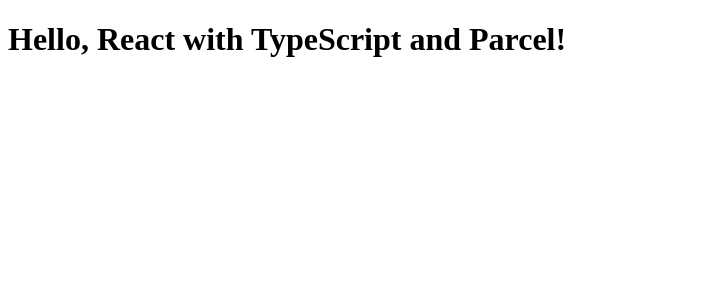
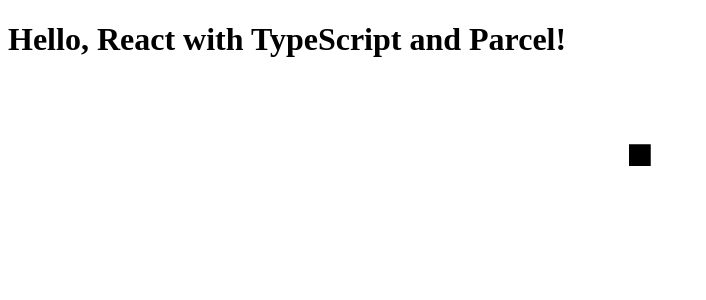
Before and after one commit to ivanpondal/3d-viewer-challenge, a React (Vite) app: page / in a window 1280 px wide. Shown: the top 300 px of the page, without its empty margins (0-706 px from the left). Built offline with nearby package versions, Linux system fonts and the light colour scheme.

Commit message:
Add canvas with hello world square

```diff
--- /dev/null
+++ b/src/App.tsx
@@ -0,0 +1,7 @@
+import React from 'react';
+import { ViewerCanvas } from './viewer/ViewerCanvas';
+
+export const App: React.FC = () => (<div>
+    <h1>Hello, React with TypeScript and Parcel!</h1>
+    <ViewerCanvas />
+</div >)
--- a/src/index.tsx
+++ b/src/index.tsx
@@ -1,7 +1,7 @@
 import React from "react";
 import { createRoot } from 'react-dom/client';
+import { App } from "./App";
 
-const App: React.FC = () => <h1>Hello, React with TypeScript and Parcel!</h1>;
 
 const container = document.getElementById('root');
 const root = createRoot(container!);
--- /dev/null
+++ b/src/viewer/ViewerCanvas.tsx
@@ -0,0 +1,13 @@
+import React from 'react';
+import { Canvas } from '@react-three/fiber';
+
+export const ViewerCanvas = () => (
+    <div id="canvas-container">
+        <Canvas>
+            <mesh>
+                <boxGeometry />
+                <meshStandardMaterial />
+            </mesh>
+        </Canvas>
+    </div>
+)
```
